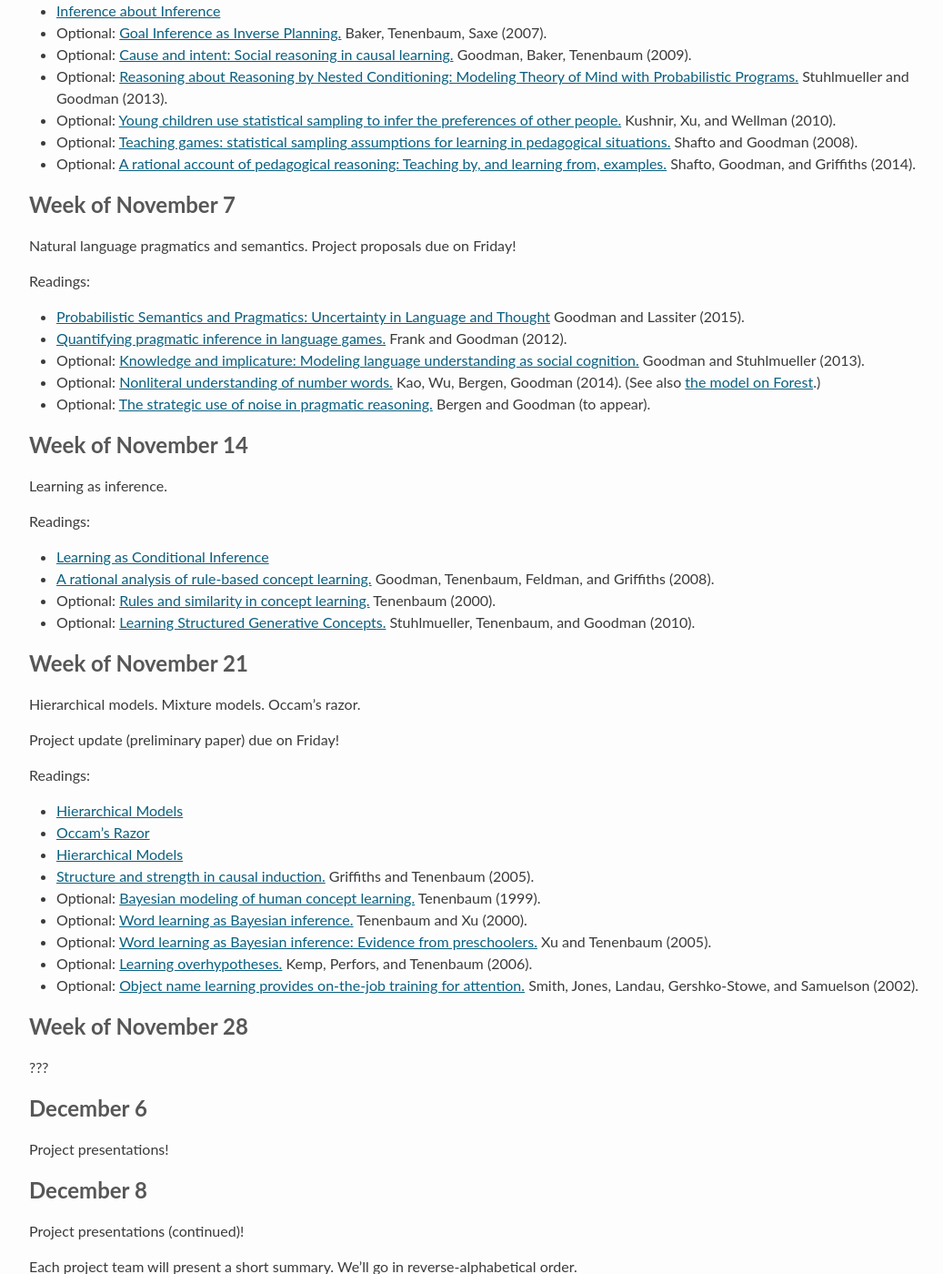
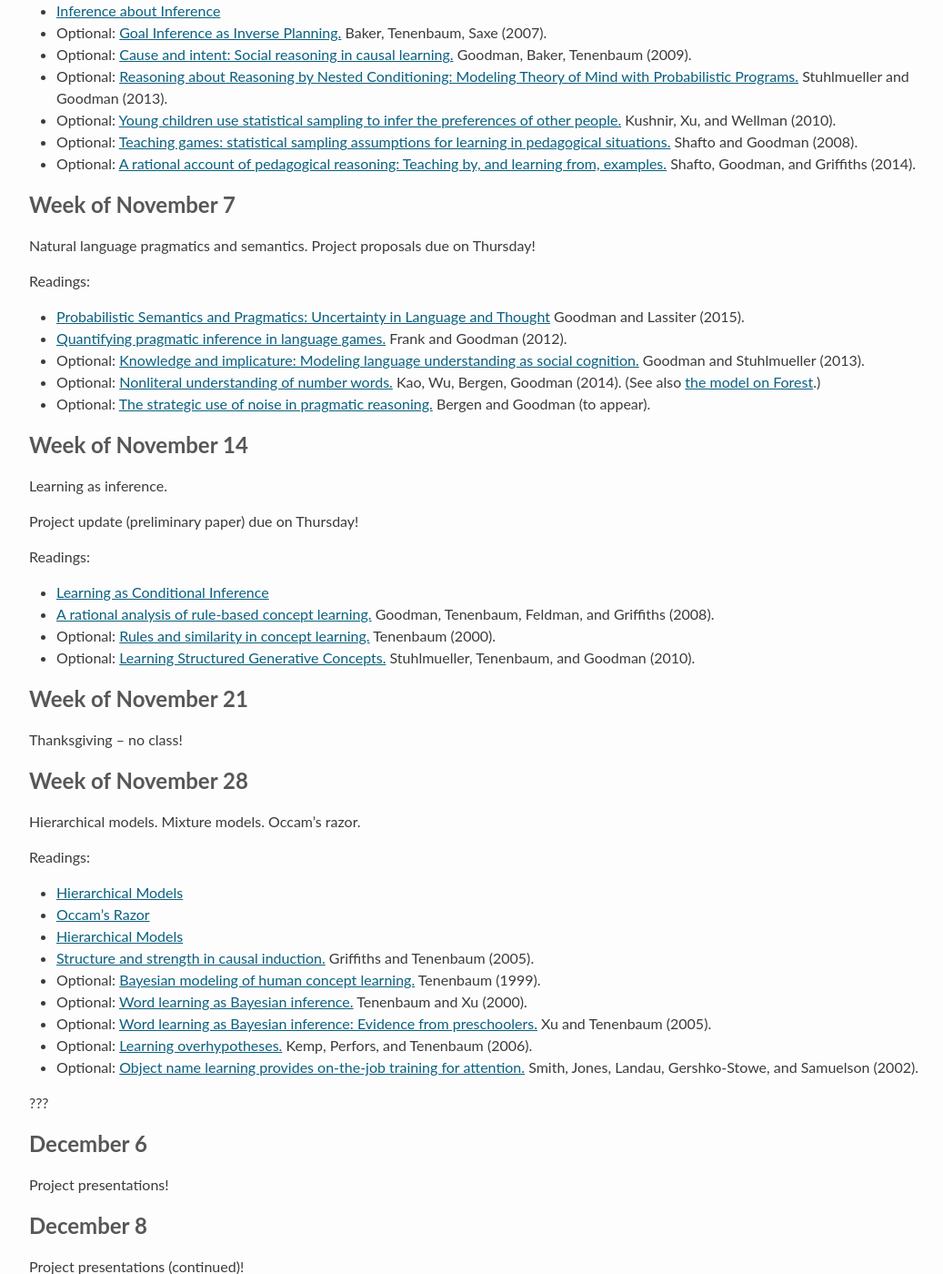
Before and after one commit to stanford-cocolab/cocolab.stanford.edu, a Jekyll site: the page built from psych204-fall2016.md, in a window 1280 px wide and 1400 px high, scrolled down 3081 px. Shown: the whole window at 91% size, without its empty margins (94-1131 px from the left). Built offline with Jekyll 4.4.1, drawn with Linux system fonts in a browser that asks for light colours; Markdown is read by kramdown in place of the engine named in the settings; a script that is not in the unit is left out.

Commit message:
add in thanksgiving week

```diff
--- a/psych204-fall2016.md
+++ b/psych204-fall2016.md
@@ -55,6 +55,7 @@
 #Schedule
 
 ##Week of September 26
+
 Introduction. Simulation, computation, and generative models. Probability and belief.
 
 Homework: Exercises on Scheme Basics and Generative Models.
@@ -73,6 +74,7 @@
 
 
 ##Week of October 3
+
 Conditioning and inference. Causal vs. statistical dependency. Patterns of inference.
 
 Homework: Exercises on Conditioning and Patterns of Inference.
@@ -87,6 +89,7 @@
 * Optional: [Bayesian models of object perception.](http://vision.psych.umn.edu/users/kersten/kersten-lab/papers/KerstenYuilleApr2003.pdf) Kersten and Yuille (2003).
 
 ## Week of October 10
+
 Sequences of observations. Bayesian data analysis.
 
 Homework: Exercises on Bayesian data analysis.
@@ -99,6 +102,7 @@
 * [Bayesian data analysis](http://forestdb.org/models/bayesian-data-analysis.html)
 
 ## Week of October 17
+
 Inference algorithms, PPL implementation
 
 Readings:
@@ -108,6 +112,7 @@
 * [DIPPL: Markov Chain Monte Carlo](http://dippl.org/chapters/06-mcmc.html)
 
 ## Week of October 24
+
 Resource-rational process models. Discussion on levels of analysis.
 
 * [Chapter 1 of "The adaptive character of thought."](https://web.stanford.edu/~ngoodman/psych204/restrictedpapers/Anderson90.pdf) Anderson (1990).
@@ -139,7 +144,7 @@
 
 
 ## Week of November 7
-Natural language pragmatics and semantics. Project proposals due on Friday!
+Natural language pragmatics and semantics. Project proposals due on Thursday!
 
 Readings:
 
@@ -152,7 +157,10 @@
 
 
 ## Week of November 14
+
 Learning as inference.
+
+Project update (preliminary paper) due on Thursday!
 
 Readings:
 
@@ -163,9 +171,12 @@
 
 
 ## Week of November 21
+
+Thanksgiving -- no class!
+
+## Week of November 28
+
 Hierarchical models. Mixture models. Occam's razor.
-
-Project update (preliminary paper) due on Friday!
 
 Readings:
 
```
Also changed, not shown: other parts of psych204-fall2016.md (+0 -2 lines).
